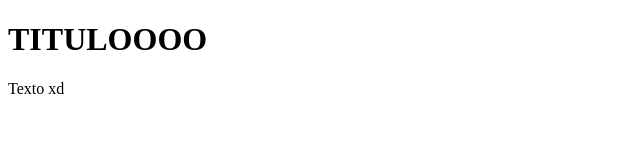
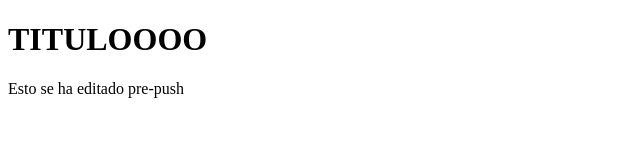
Before and after one commit to iLopezosa/prCursoPrework, a plain HTML site: page index.html in a window 1280 px wide. Shown: the whole page, without its empty margins (0-640 px from the left). Drawn offline with Linux system fonts and the light colour scheme.

Commit message:
Cambio de texto

```diff
--- a/index.html
+++ b/index.html
@@ -10,7 +10,7 @@
         TITULOOOO
     </h1>
     <p>
-        Texto xd
+        Esto se ha editado pre-push
     </p>
 </body>
 </html>
```
